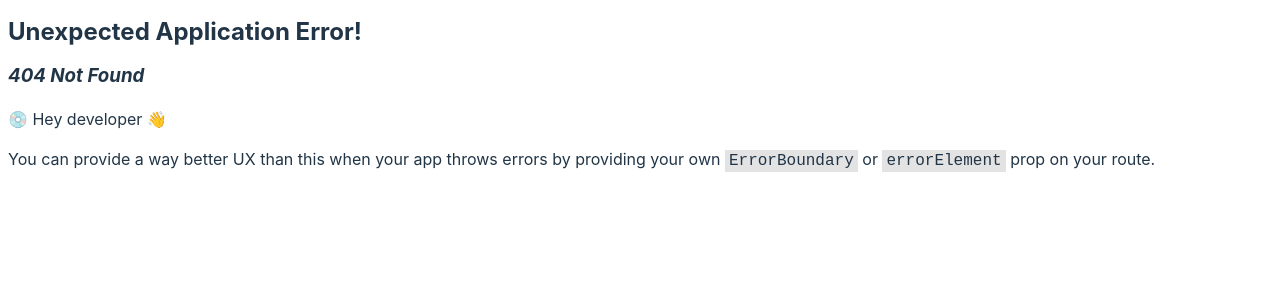
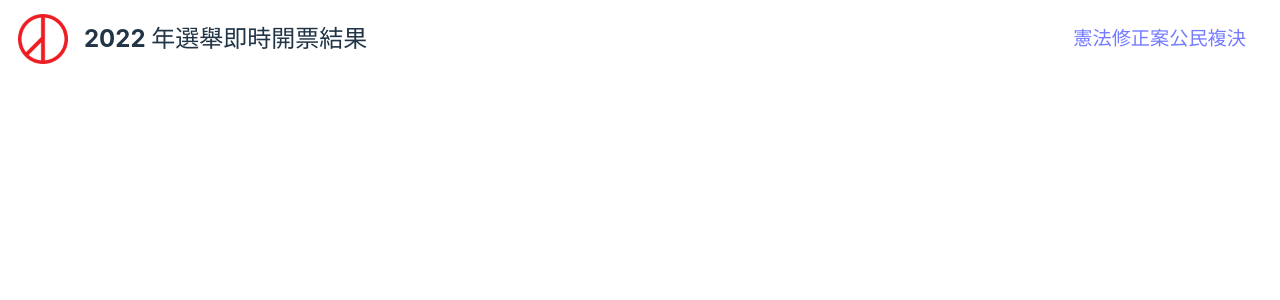
Before and after one commit to SiongSng/2022-election, a React (Vite) app: page /referendum in a window 1280 px wide. Before the commit this address had no page. Shown: the top 300 px of the page. Built offline with nearby package versions, Linux system fonts and the light colour scheme.

Commit message:
feat: add routes

```diff
--- a/src/component/hamburger.tsx
+++ b/src/component/hamburger.tsx
@@ -1,6 +1,8 @@
 import React from 'react';
 import { slide as Menu } from 'react-burger-menu';
+
 import '@/component/hamburger.css';
+
 export class HamburgerMenu extends React.Component {
   render(): React.ReactNode {
     return (
--- a/src/component/navigation_bar.tsx
+++ b/src/component/navigation_bar.tsx
@@ -1,5 +1,6 @@
 import React from 'react';
 import { HamburgerMenu } from '@/component/hamburger';
+import { NavigationLink } from '@/component/navigation_link';
 
 export class NavigationMenu extends React.Component {
   render(): React.ReactNode {
@@ -10,18 +11,10 @@ export class NavigationMenu extends React.Component {
         </div>
         <div className="menu">
           <ul>
-            <li>
-              <a href="/">首頁</a>
-            </li>
-            <li>
-              <a href="/mayor">縣市長</a>
-            </li>
-            <li>
-              <a href="/council">縣市議員</a>
-            </li>
-            <li>
-              <a href="/referendum">憲法修正案公民複決</a>
-            </li>
+            {NavigationLink('首頁', '/')}
+            {NavigationLink('縣市長', '/mayor')}
+            {NavigationLink('議員', '/council')}
+            {NavigationLink('憲法修正案公民複決', '/referendum')}
           </ul>
         </div>
         <style jsx>{`
@@ -36,16 +29,6 @@ export class NavigationMenu extends React.Component {
           .menu ul {
             display: flex;
             padding: 0;
-          }
-
-          .menu li {
-            list-style-type: none;
-            margin: 0 1rem;
-          }
-
-          .menu a {
-            font-size: 1.2rem;
-            color: white;
           }
 
           .menu a:hover {
--- /dev/null
+++ b/src/component/navigation_link.tsx
@@ -0,0 +1,34 @@
+export function NavigationLink(
+  pageName: string,
+  pagePath: string
+): React.ReactNode {
+  return (
+    <div>
+      <li>
+        <a
+          href={pagePath}
+          style={
+            window.location.pathname === pagePath
+              ? { color: '#747bff', fontWeight: 'bold' }
+              : {}
+          }
+        >
+          {pageName}
+        </a>
+      </li>
+      <style jsx>
+        {`
+          li {
+            list-style-type: none;
+            margin: 0 1rem;
+          }
+
+          a {
+            font-size: 1.2rem;
+            color: white;
+          }
+        `}
+      </style>
+    </div>
+  );
+}
--- /dev/null
+++ b/src/routes/council.tsx
@@ -0,0 +1,14 @@
+import { Header } from '@/component/header';
+
+function CouncilPage() {
+  return (
+    <div className="council">
+      <div className="header">
+        <Header />
+      </div>
+      <style jsx>{``}</style>
+    </div>
+  );
+}
+
+export default CouncilPage;
--- /dev/null
+++ b/src/routes/mayor.tsx
@@ -0,0 +1,14 @@
+import { Header } from '@/component/header';
+
+function MayorPage() {
+  return (
+    <div className="mayor">
+      <div className="header">
+        <Header />
+      </div>
+      <style jsx>{``}</style>
+    </div>
+  );
+}
+
+export default MayorPage;
--- /dev/null
+++ b/src/routes/referendum.tsx
@@ -0,0 +1,14 @@
+import { Header } from '@/component/header';
+
+function ReferendumPage() {
+  return (
+    <div className="referendum">
+      <div className="header">
+        <Header />
+      </div>
+      <style jsx>{``}</style>
+    </div>
+  );
+}
+
+export default ReferendumPage;
```
Also changed, not shown: src/main.tsx (+23 -2 lines).
